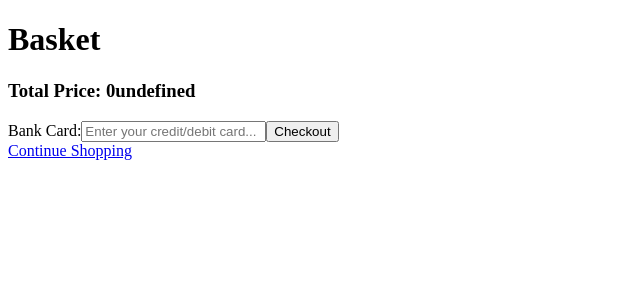
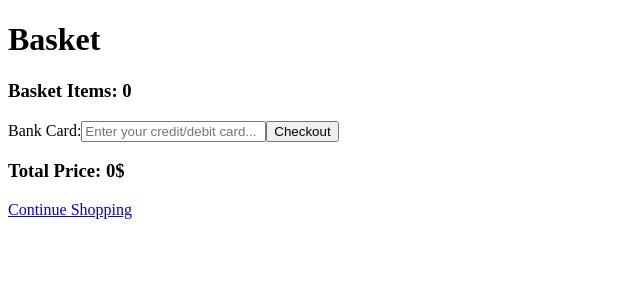
Before and after one commit to mrrustemka/shopping-simulator, a React (Create React App) app: page /basket in a window 1280 px wide. Shown: the top 300 px of the page, without its empty margins (0-640 px from the left). Built offline with nearby package versions, Linux system fonts and the light colour scheme.

Commit message:
add-info-component-to-basket-list

```diff
--- a/src/components/BasketList.jsx
+++ b/src/components/BasketList.jsx
@@ -27,7 +27,7 @@ function Basket() {
     <div>
       <form onSubmit={isValidCardNumber}>
         <h1>Basket</h1>
-        <Info message="Total Price" count={basketPrice} />
+        <Info message="Basket Items" count={customerInfo.basket.length} unit="" />
         {customerInfo.basket.map((product) => (
           <BasketProduct
             id={product.sku}
@@ -44,6 +44,7 @@ function Basket() {
         />
         <button type="submit">Checkout</button>
       </form>
+      <Info message="Total Price" count={basketPrice} unit="$" />
       <Link to="/">Continue Shopping</Link>
     </div>
   );
```
